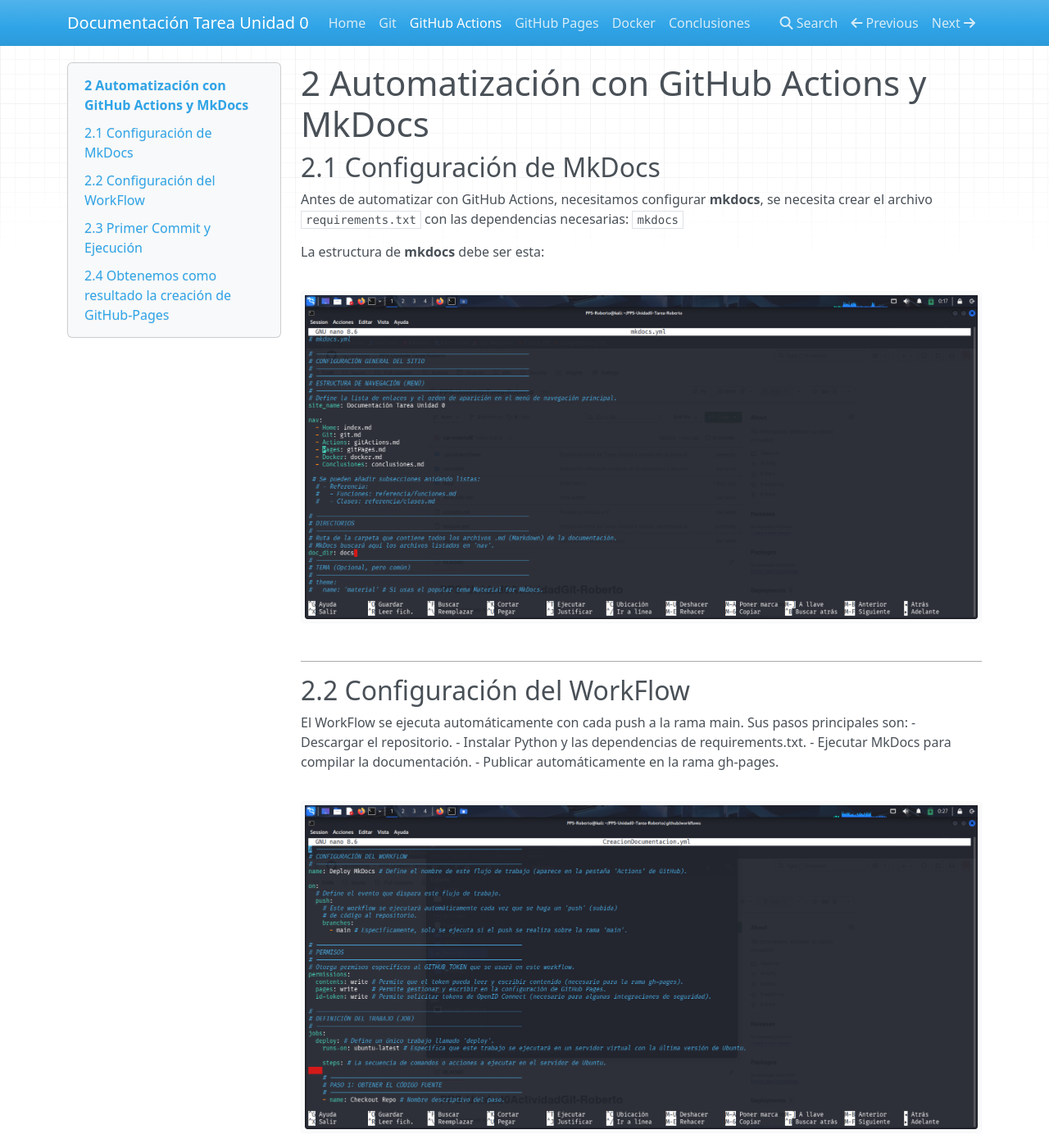
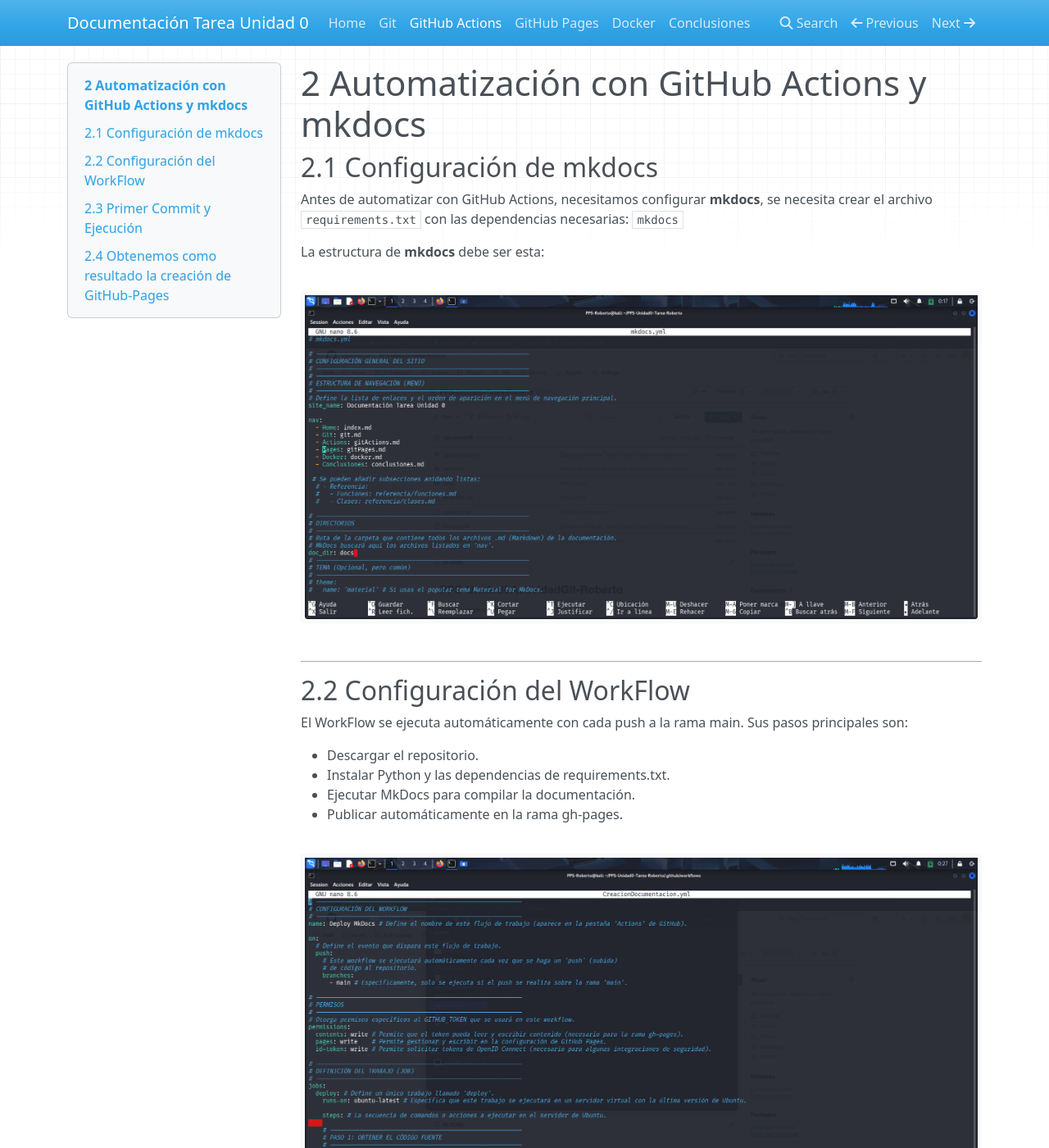
Before and after one commit to vjp-robertoM/PPS-Unidad0-Tarea-Roberto, an MkDocs documentation site: the page built from docs/gitActions.md, in a window 1280 px wide and 1400 px high. Shown: the whole window at 82% size. Built offline with MkDocs 1.6.1, drawn with Linux system fonts in a browser that asks for light colours; nearby versions of some CDN libraries.

Commit message:
GitPages hecho

```diff
--- a/docs/gitActions.md
+++ b/docs/gitActions.md
@@ -1,6 +1,6 @@
-# 2 Automatización con GitHub Actions y MkDocs
+# 2 Automatización con GitHub Actions y mkdocs
 
-## 2.1 Configuración de MkDocs
+## 2.1 Configuración de mkdocs
 
 Antes de automatizar con GitHub Actions, necesitamos configurar **mkdocs**, se necesita crear el archivo `requirements.txt` con las dependencias necesarias: `mkdocs`
 
@@ -12,8 +12,9 @@
 ## 2.2 Configuración del WorkFlow
 
 El WorkFlow se ejecuta automáticamente con cada push a la rama main. Sus pasos principales son:
-- Descargar el repositorio.
-- Instalar Python y las dependencias de requirements.txt.
+
+* Descargar el repositorio.
+* Instalar Python y las dependencias de requirements.txt.
 - Ejecutar MkDocs para compilar la documentación.
 - Publicar automáticamente en la rama gh-pages.
 
```
Also changed, not shown: other parts of docs/gitActions.md (+1 -1 lines), docs/gitPages.md (+19 -0 lines), docs/imagenes/captura4.png (added), docs/imagenes/captura5.png (added), docs/imagenes/captura6.png (added), docs/imagenes/captura7.png (added).
